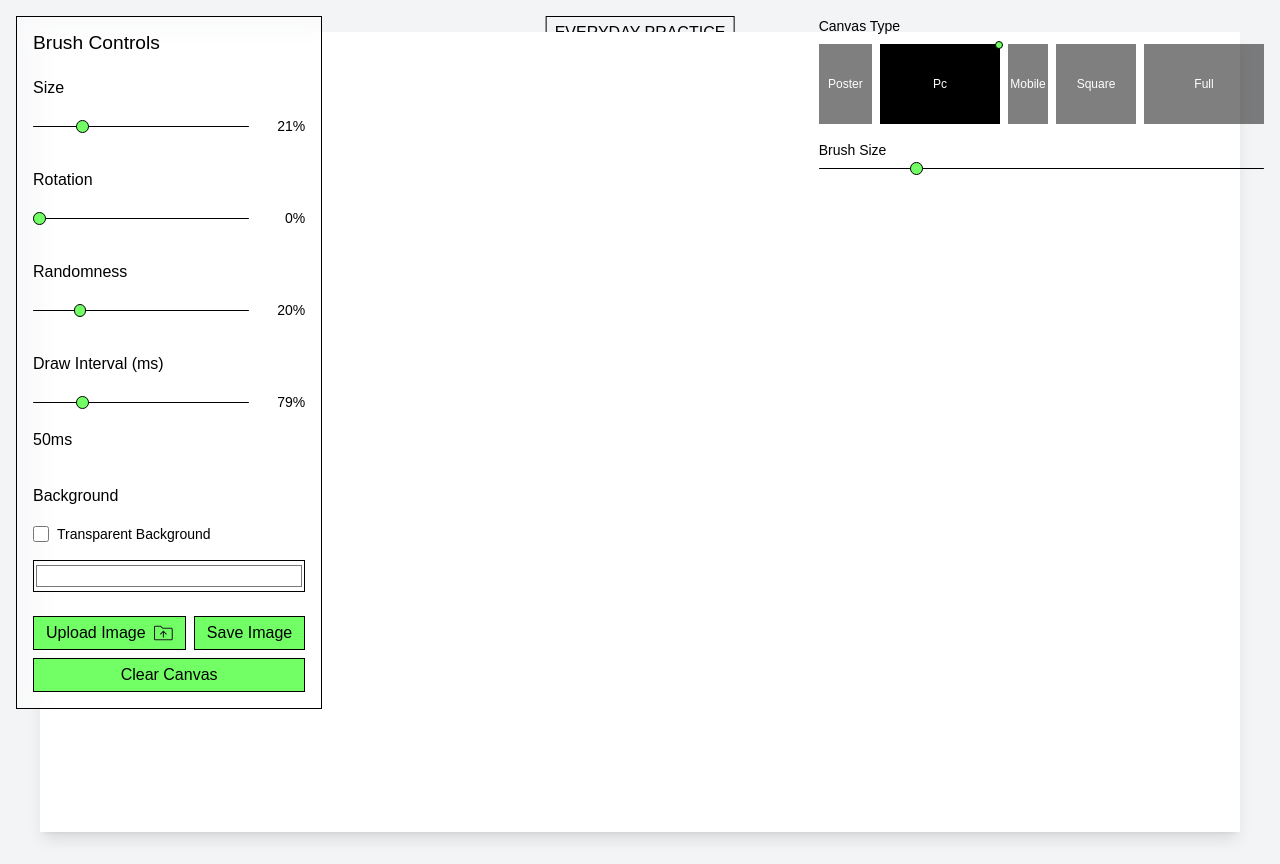
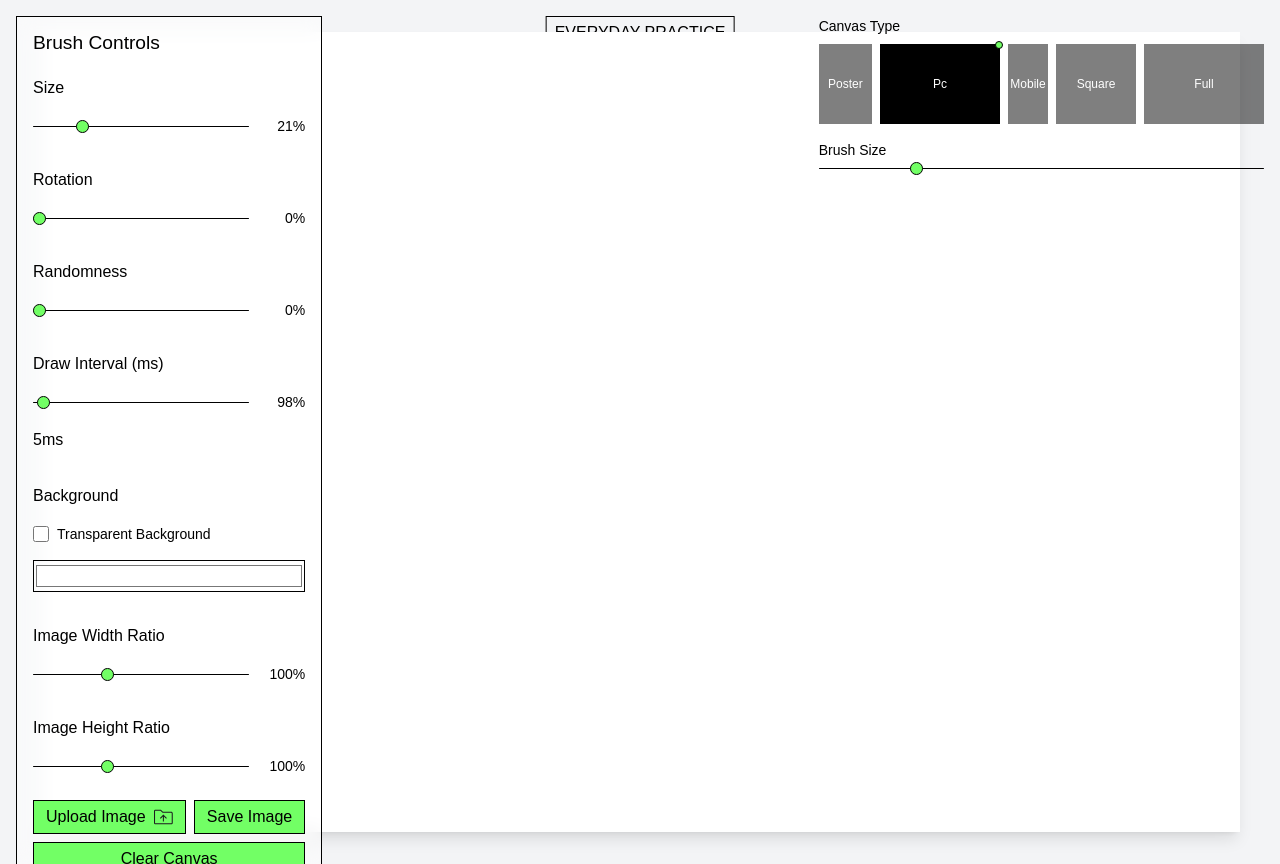
Before and after one commit to shinnjiwoong/EO-prototype, a Next.js app: page / in a window 1280 px wide. Built offline with nearby package versions, Linux system fonts and the light colour scheme.

Commit message:
feat: 이미지 비율 조정 및 초기값 설정 수정

```diff
--- a/app/brushSection/ControlPanel.tsx
+++ b/app/brushSection/ControlPanel.tsx
@@ -20,6 +20,10 @@ interface ControlPanelProps {
     onBackgroundColorChange: (color: string) => void;
     isTransparent: boolean;
     onTransparentChange: (transparent: boolean) => void;
+    imageWidthRatio: number;
+    onImageWidthRatioChange: (value: number) => void;
+    imageHeightRatio: number;
+    onImageHeightRatioChange: (value: number) => void;
 }
 
 export default function ControlPanel({
@@ -40,6 +44,10 @@ export default function ControlPanel({
     onBackgroundColorChange,
     isTransparent,
     onTransparentChange,
+    imageWidthRatio,
+    onImageWidthRatioChange,
+    imageHeightRatio,
+    onImageHeightRatioChange,
 }: ControlPanelProps) {
     const updateSliderBackground = (element: HTMLInputElement) => {
         const min = parseFloat(element.min);
@@ -139,7 +147,7 @@ export default function ControlPanel({
                     <div className="flex items-center gap-2">
                         <input
                             type="range"
-                            min={10}
+                            min={1}
                             max={200}
                             value={drawInterval}
                             onChange={(e) =>
@@ -149,7 +157,7 @@ export default function ControlPanel({
                         />
                         <span className="text-black text-sm min-w-[3rem] text-right">
                             {Math.round(
-                                ((200 - drawInterval) / (200 - 10)) * 100
+                                ((200 - drawInterval) / (200 - 1)) * 100
                             )}
                             %
                         </span>
@@ -186,6 +194,44 @@ export default function ControlPanel({
                             className="w-full h-8 border border-black"
                         />
                     )}
+                </div>
+
+                <div className="flex flex-col gap-4 w-full">
+                    <label className="text-black">Image Width Ratio</label>
+                    <div className="flex items-center gap-2">
+                        <input
+                            type="range"
+                            min={50}
+                            max={200}
+                            value={imageWidthRatio}
+                            onChange={(e) =>
+                                onImageWidthRatioChange(+e.target.value)
+                            }
+                            className="flex-1 h-[1px] bg-black rounded-lg appearance-none cursor-pointer slider"
+                        />
+                        <span className="text-black text-sm min-w-[3rem] text-right">
+                            {imageWidthRatio}%
+                        </span>
+                    </div>
+                </div>
+
+                <div className="flex flex-col gap-4 w-full">
+                    <label className="text-black">Image Height Ratio</label>
+                    <div className="flex items-center gap-2">
+                        <input
+                            type="range"
+                            min={50}
+                            max={200}
+                            value={imageHeightRatio}
+                            onChange={(e) =>
+                                onImageHeightRatioChange(+e.target.value)
+                            }
+                            className="flex-1 h-[1px] bg-black rounded-lg appearance-none cursor-pointer slider"
+                        />
+                        <span className="text-right text-black text-sm min-w-[3rem]">
+                            {imageHeightRatio}%
+                        </span>
+                    </div>
                 </div>
             </div>
 
--- a/app/brushSection/brushScreen.tsx
+++ b/app/brushSection/brushScreen.tsx
@@ -18,15 +18,19 @@ export default function BrushScreen() {
     const [drawing, setDrawing] = useState(false);
     const [size, setSize] = useState(50);
     const [rotation, setRotation] = useState(0);
-    const [randomness, setRandomness] = useState(0.2);
+    const [randomness, setRandomness] = useState(0); // 0%로 시작 (랜덤함 없음)
     const [lastDrawTime, setLastDrawTime] = useState(0);
-    const [drawInterval, setDrawInterval] = useState(50); // 그리기 간격 (ms)
+    const [drawInterval, setDrawInterval] = useState(5); // 5ms로 시작 (더 빠름)
     const [showPanel, setShowPanel] = useState(true);
     const [canvasType, setCanvasType] = useState<CanvasType>('pc');
     const [canvasSize, setCanvasSize] = useState(CANVAS_SIZES.pc);
     const [backgroundColor, setBackgroundColor] = useState('#ffffff');
     const [isTransparent, setIsTransparent] = useState(false);
     const [isClient, setIsClient] = useState(false);
+
+    // 이미지 비율 조절을 위한 상태
+    const [imageWidthRatio, setImageWidthRatio] = useState(100); // 가로 비율 (100% = 원본)
+    const [imageHeightRatio, setImageHeightRatio] = useState(100); // 세로 비율 (100% = 원본)
 
     // 마우스 속도 계산을 위한 상태
     const [lastMousePos, setLastMousePos] = useState({ x: 0, y: 0 });
@@ -182,8 +186,16 @@ export default function BrushScreen() {
             tempCtx.translate(centerX, centerY);
             tempCtx.rotate(rotation);
 
-            // 기본 설정된 크기로 그리기 (속도 반응 없음)
-            tempCtx.drawImage(img, -size / 2, -size / 2, size, size);
+            // 기본 설정된 크기로 그리기 (속도 반응 없음, 비율 적용)
+            const scaledWidth = size * (imageWidthRatio / 100);
+            const scaledHeight = size * (imageHeightRatio / 100);
+            tempCtx.drawImage(
+                img,
+                -scaledWidth / 2,
+                -scaledHeight / 2,
+                scaledWidth,
+                scaledHeight
+            );
 
             tempCtx.restore();
 
@@ -260,8 +272,16 @@ export default function BrushScreen() {
         ctx.rotate(r);
 
         if (img) {
-            // 일반 이미지 그리기
-            ctx.drawImage(img, -s / 2, -s / 2, s, s);
+            // 일반 이미지 그리기 (비율 적용)
+            const scaledWidth = s * (imageWidthRatio / 100);
+            const scaledHeight = s * (imageHeightRatio / 100);
+            ctx.drawImage(
+                img,
+                -scaledWidth / 2,
+                -scaledHeight / 2,
+                scaledWidth,
+                scaledHeight
+            );
         }
 
         ctx.restore();
@@ -422,6 +442,10 @@ export default function BrushScreen() {
                 onBackgroundColorChange={setBackgroundColor}
                 isTransparent={isTransparent}
                 onTransparentChange={setIsTransparent}
+                imageWidthRatio={imageWidthRatio}
+                onImageWidthRatioChange={setImageWidthRatio}
+                imageHeightRatio={imageHeightRatio}
+                onImageHeightRatioChange={setImageHeightRatio}
             />
         </div>
     );
```
